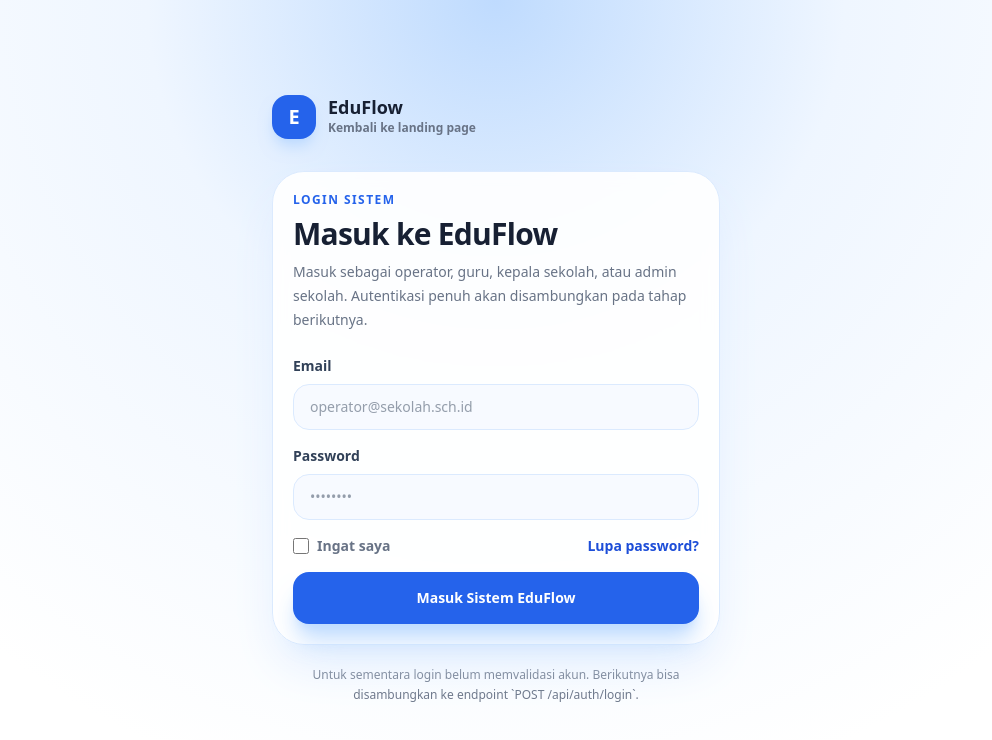
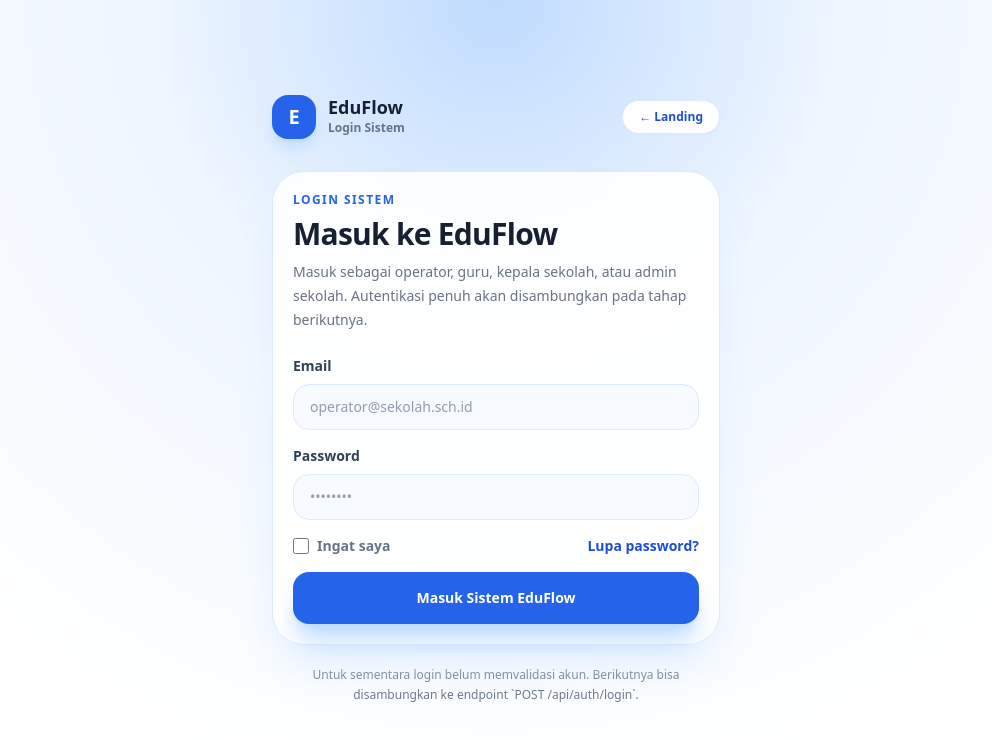
Before and after one commit to herhadi/EduFLow, a Next.js app in the folder apps/frontend/: page /login in a window 1280 px wide. Shown: the top 740 px of the page, without its empty margins (144-1136 px from the left). Built offline with nearby package versions, Linux system fonts and the light colour scheme.

Commit message:
Add button landing page & logout

```diff
--- a/apps/frontend/app/login/page.tsx
+++ b/apps/frontend/app/login/page.tsx
@@ -4,7 +4,8 @@ export default function LoginPage() {
   return (
     <main className="min-h-dvh bg-[radial-gradient(circle_at_top,_#bfdbfe_0,_#eff6ff_34%,_#ffffff_80%)] px-4 py-6">
       <div className="mx-auto flex min-h-[calc(100dvh-3rem)] max-w-md flex-col justify-center">
-        <Link className="mb-8 inline-flex items-center gap-3" href="/">
+        <div className="mb-8 flex items-center justify-between gap-3">
+          <Link className="flex items-center gap-3" href="/">
             <span className="grid size-11 place-items-center rounded-2xl bg-brand-600 text-xl font-black text-white shadow-lg shadow-blue-200">
               E
             </span>
@@ -13,10 +14,18 @@ export default function LoginPage() {
                 EduFlow
               </span>
               <span className="mt-1 block text-xs font-semibold text-muted">
-              Kembali ke landing page
+                Login Sistem
               </span>
             </span>
           </Link>
+
+          <Link
+            className="shrink-0 rounded-full border border-blue-100 bg-white px-4 py-2 text-xs font-black text-brand-700 shadow-sm shadow-blue-100 transition hover:bg-brand-50"
+            href="/"
+          >
+            ← Landing
+          </Link>
+        </div>
 
         <section className="rounded-[2rem] border border-blue-100 bg-white/90 p-5 shadow-2xl shadow-blue-100 backdrop-blur">
           <p className="text-xs font-black tracking-[0.12em] text-brand-600 uppercase">
--- a/apps/frontend/components/mobile-app-shell.tsx
+++ b/apps/frontend/components/mobile-app-shell.tsx
@@ -62,8 +62,16 @@ function AppTopBar() {
             </span>
           </span>
         </Link>
-        <div className="rounded-full bg-emerald-50 px-3 py-1 text-xs font-bold text-emerald-700">
-          Online
+        <div className="flex items-center gap-2">
+          <div className="hidden rounded-full bg-emerald-50 px-3 py-1 text-xs font-bold text-emerald-700 min-[380px]:block">
+            Online
+          </div>
+          <Link
+            className="rounded-full border border-blue-100 bg-white px-3 py-2 text-xs font-black text-brand-700 shadow-sm transition hover:bg-brand-50"
+            href="/login"
+          >
+            Keluar
+          </Link>
         </div>
       </div>
     </header>
```
Lines whose indentation alone changed are shown as unchanged.
